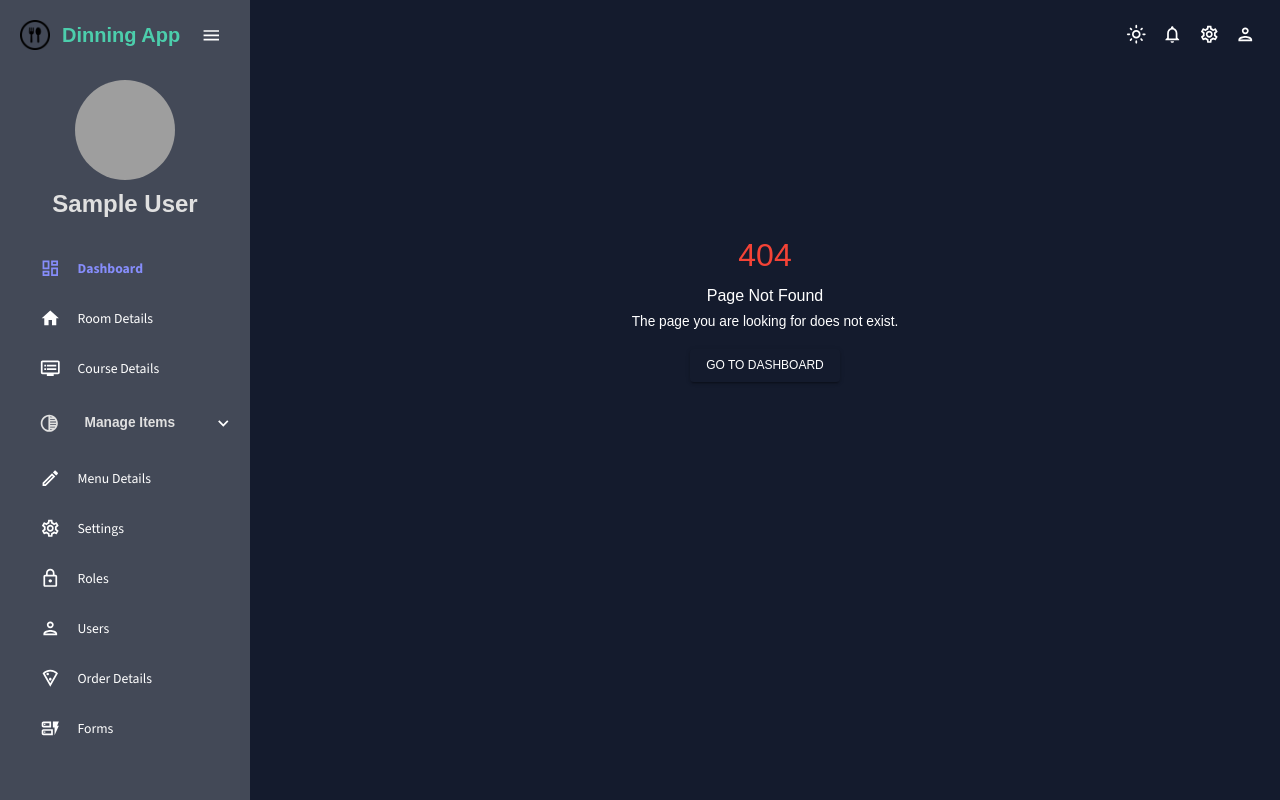
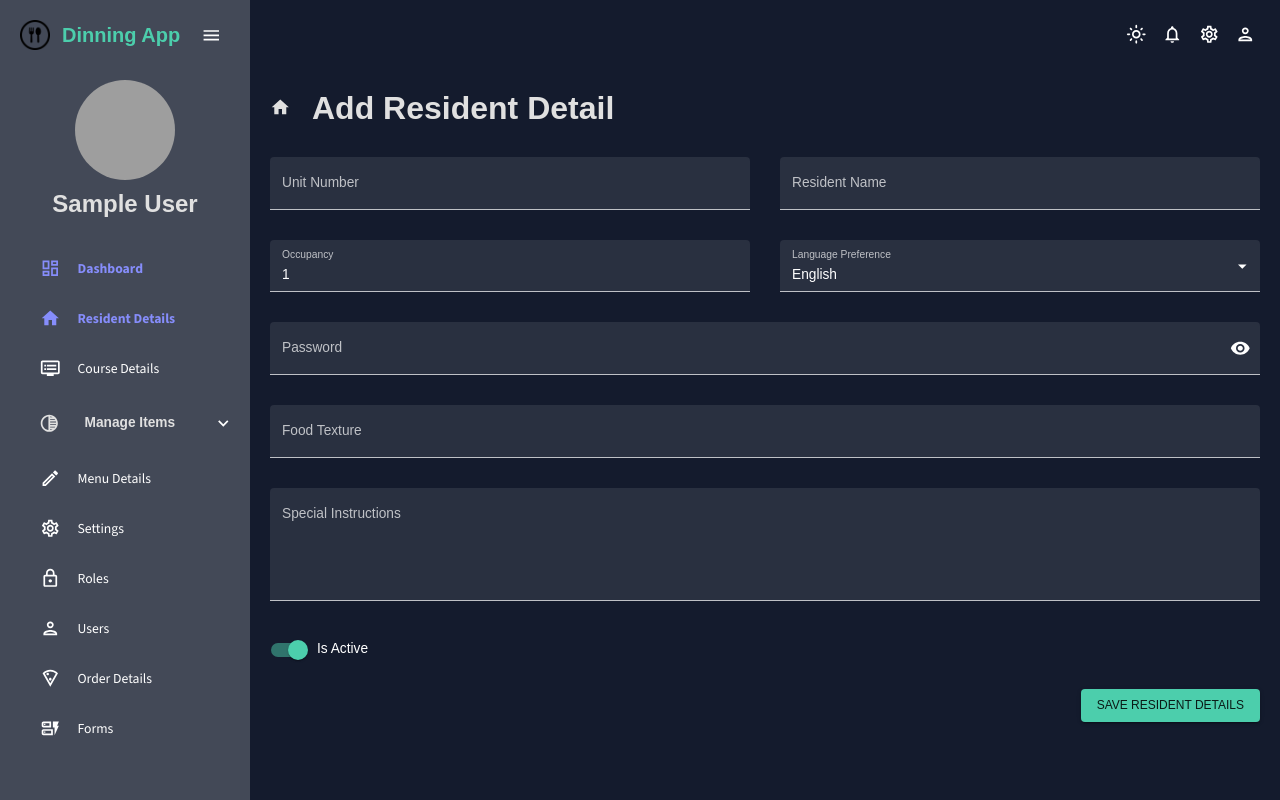
Before and after one commit to UsmanKapadiya/hamiltondinnerapp-admin, a React (Vite) app: page /resident-details/create in a window 1280 px wide. Built offline with nearby package versions, Linux system fonts and the light colour scheme; sample sign-in values are in the browser's storage; grey boxes are pictures that could not be loaded.

Commit message:
Room replace to Resident

```diff
--- a/src/Router.jsx
+++ b/src/Router.jsx
@@ -59,12 +59,12 @@ const AppRouter = () => {
           }
         >
           <Route path="/" element={<Dashboard />} />
-          {/*Room  */}
-          <Route path="/room-details" element={<Room />} />
-          <Route path="/room-details/create" element={<RoomDetailsForm />} />
-          <Route path="/room-details/:id/edit" element={<RoomDetailsForm />} />
-          <Route path="/room-details/:id" element={<RoomDetailsView />} />
-          <Route path="/room-details/order" element={<RoomDetailsOrder />} />
+          {/*Resident  */}
+          <Route path="/resident-details" element={<Room />} />
+          <Route path="/resident-details/create" element={<RoomDetailsForm />} />
+          <Route path="/resident-details/:id/edit" element={<RoomDetailsForm />} />
+          <Route path="/resident-details/:id" element={<RoomDetailsView />} />
+          <Route path="/resident-details/order" element={<RoomDetailsOrder />} />
           {/*Category  */}
           <Route path="/category-details" element={<Category />} />
           <Route path="/category-details/create" element={<CategoryDetailsForm />} />
--- a/src/scenes/layout/sidebar/index.jsx
+++ b/src/scenes/layout/sidebar/index.jsx
@@ -190,8 +190,8 @@ const SideBar = () => {
           }}
         >
           <Item
-            title="Room Details"
-            path="/room-details"
+            title="Resident Details"
+            path="/resident-details"
             colors={colors}
             icon={<Home />}
           />
--- a/src/scenes/room/index.jsx
+++ b/src/scenes/room/index.jsx
@@ -54,8 +54,8 @@ const Room = () => {
         total: response.count,
       }));
     } catch (error) {
-      console.error("Error fetching room list:", error);
-      toast.error("Failed to fetch room list. Please try again.");
+      console.error("Error fetching resident list:", error);
+      toast.error("Failed to fetch resident list. Please try again.");
     } finally {
       setLoading(false);
     }
@@ -185,22 +185,22 @@ const Room = () => {
   }, []);
 
   const handleView = useCallback((id) => {
-    navigate(`/room-details/${id}`, { state: { id } });
+    navigate(`/resident-details/${id}`, { state: { id } });
   }, [navigate]);
 
   const handleEdit = useCallback((id) => {
     const selectedRow = roomListData.find((row) => row.id === id);
-    navigate(`/room-details/${id}/edit`, { state: selectedRow });
+    navigate(`/resident-details/${id}/edit`, { state: selectedRow });
   }, [navigate, roomListData]);
 
   const handleAddNewClick = useCallback(() => {
-    navigate("/room-details/create");
+    navigate("/resident-details/create");
   }, [navigate]);
   const handleBulkDelete = useCallback(() => {
     if (selectedIds.length > 0) {
       setDialogOpen(true);
     } else {
-      toast.warning("Please select at least one Room to delete.");
+      toast.warning("Please select at least one Resident to delete.");
     }
   }, [selectedIds]);
   const handlePaginationChange = useCallback((newPaginationModel) => {
@@ -231,12 +231,12 @@ const Room = () => {
     try {
       await RoomServices.deleteRooms(id);
       setLoading(true);
-      toast.success("Room Deleted successfully!");
+      toast.success("Resident Deleted successfully!");
       fetchALLRoomList();
       setSelectedRoomName("");
     } catch (error) {
-      console.error("Error deleting room:", error);
-      toast.error("Failed to process room. Please try again.");
+      console.error("Error deleting resident:", error);
+      toast.error("Failed to process resident. Please try again.");
     } finally {
       setLoading(false);
     }
@@ -245,7 +245,7 @@ const Room = () => {
   return (
     <Box m="20px">
       <Header
-        title="Room Details"
+        title="Resident Details"
         icon={<Home />}
         addNewClick={handleAddNewClick}
         addBulkDelete={handleBulkDelete}
@@ -326,8 +326,8 @@ const Room = () => {
             title="Confirm Delete"
             message={
               selectedIds.length > 0 && !selectedRoomName
-                ? `Are you sure you want to delete ${selectedIds.length} Room${selectedIds.length > 1 ? "s" : ""}?`
-                : `Are you sure you want to delete the Room "${selectedRoomName}"?`
+                ? `Are you sure you want to delete ${selectedIds.length} Resident${selectedIds.length > 1 ? "s" : ""}?`
+                : `Are you sure you want to delete the Resident "${selectedRoomName}"?`
             }
             onConfirm={confirmDelete}
             onCancel={cancelDelete}
@@ -335,7 +335,7 @@ const Room = () => {
         </Box>
       ) : (
         <NoPermissionMessage
-          title="You do not have permission to view Room Details."
+          title="You do not have permission to view Resident Details."
           message="Please contact your administrator if you believe this is a mistake."
         />
       )}
--- a/src/scenes/room/roomDetails-form.jsx
+++ b/src/scenes/room/roomDetails-form.jsx
@@ -80,16 +80,16 @@ const RoomDetailsForm = () => {
       try {
         if (payload.id) {
           await RoomServices.updateRoomDetails(payload.id, payload);
-          toast.success("Room updated successfully!");
+          toast.success("Resident updated successfully!");
         } else {
           await RoomServices.createRoomDetails(payload);
-          toast.success("Room created successfully!");
+          toast.success("Resident created successfully!");
           actions.resetForm({ values: initialValues });
         }
         // After save, navigate to the room list to show latest data
-        navigate("/room-details");
+        navigate("/resident-details");
       } catch (error) {
-        toast.error("Failed to process room. Please try again.");
+        toast.error("Failed to process resident. Please try again.");
       } finally {
         setLoading(false);
       }
@@ -104,8 +104,8 @@ const RoomDetailsForm = () => {
           loading
             ? ""
             : roomDetails?.id
-              ? "Update Room Detail"
-              : "Add Room Detail"
+              ? "Update Resident Detail"
+              : "Add Resident Detail"
         }
         icon={<Home />}
         Buttons={false}
@@ -303,7 +303,7 @@ const RoomDetailsForm = () => {
                 mt="20px"
               >
                 <Button type="submit" color="secondary" variant="contained">
-                  Save Room Details
+                  Save Resident Details
                 </Button>
               </Box>
             </form>
--- a/src/scenes/room/roomDetails-view.jsx
+++ b/src/scenes/room/roomDetails-view.jsx
@@ -30,7 +30,7 @@ const RoomDetailsView = () => {
       setRoomDetails(response?.data || {});
     } catch (error) {
       setRoomDetails({});
-      console.error("Error fetching room details:", error);
+      console.error("Error fetching resident details:", error);
     } finally {
       setLoading(false);
     }
@@ -50,7 +50,7 @@ const RoomDetailsView = () => {
   return (
     <Box m="20px">
       <Header
-        title="Room Details View"
+        title="Resident Details View"
         icon={<ListAltOutlined />}
         Buttons={false}
         ActionButton={true}
```
